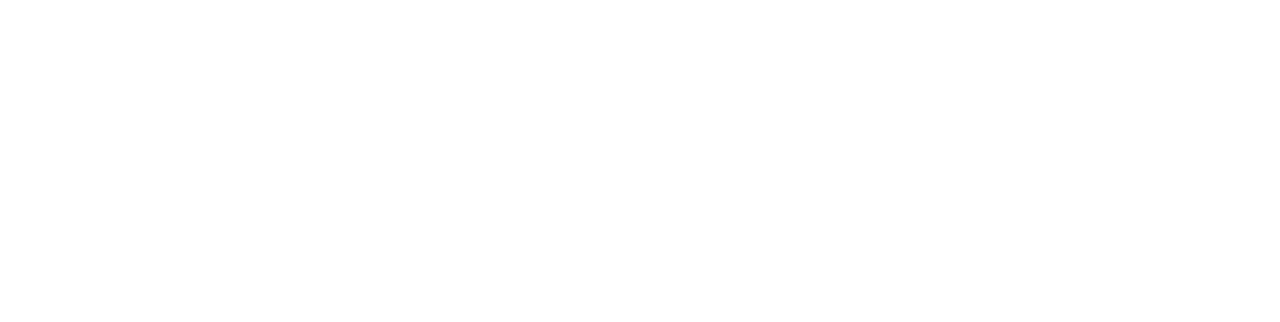
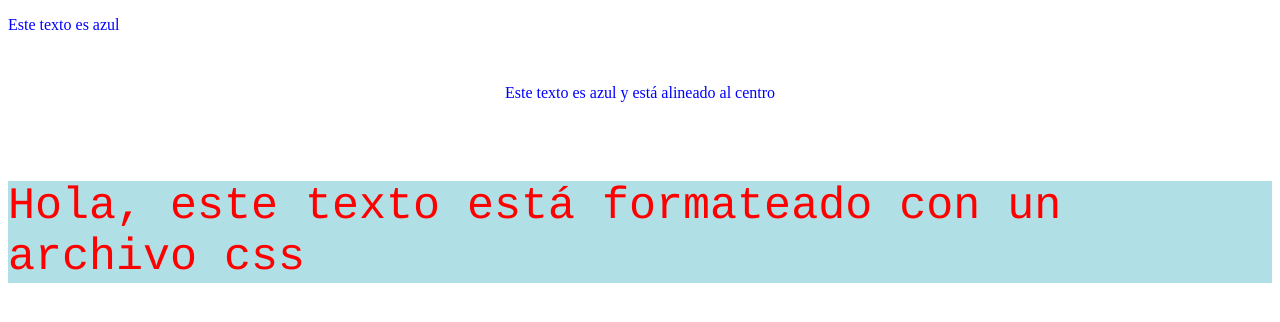
Before and after one commit to deficts/patrones-hermosos-web-course, a plain HTML site: page dia1/index.html in a window 1280 px wide. Drawn offline with Linux system fonts and the light colour scheme.

Commit message:
Finished content

```diff
--- a/dia1/index.html
+++ b/dia1/index.html
@@ -2,9 +2,15 @@
 
 <html>
     <head>
+    <link rel="stylesheet" href="main.css">
 
     </head>
     <body>
+        <p style="color:blue;">Este texto es azul</p>
+        <br>
+        <p style="color:blue; text-align:center;">Este texto es azul y está alineado al centro</p>
+        <br>
+        <p class="TextoPrueba"> Hola, este texto está formateado con un archivo css</p>
 
     </body>
 </html>
--- a/dia1/main.css
+++ b/dia1/main.css
@@ -0,0 +1,6 @@
+.TextoPrueba{
+    background-color: powderblue;
+    color: red;
+    font-family: courier;
+    font-size: 45px;
+}
```
Also changed, not shown: 2 other files.
